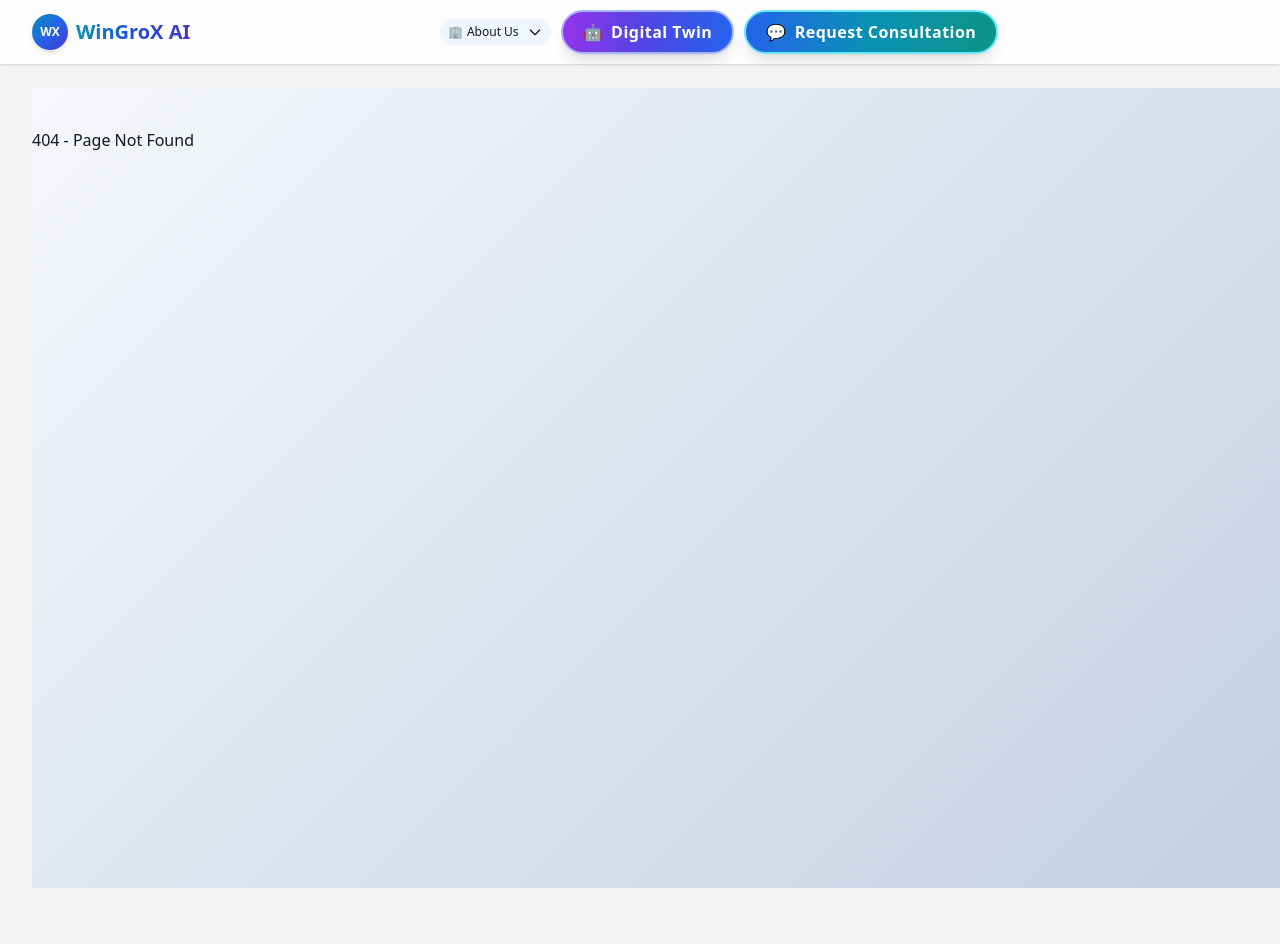
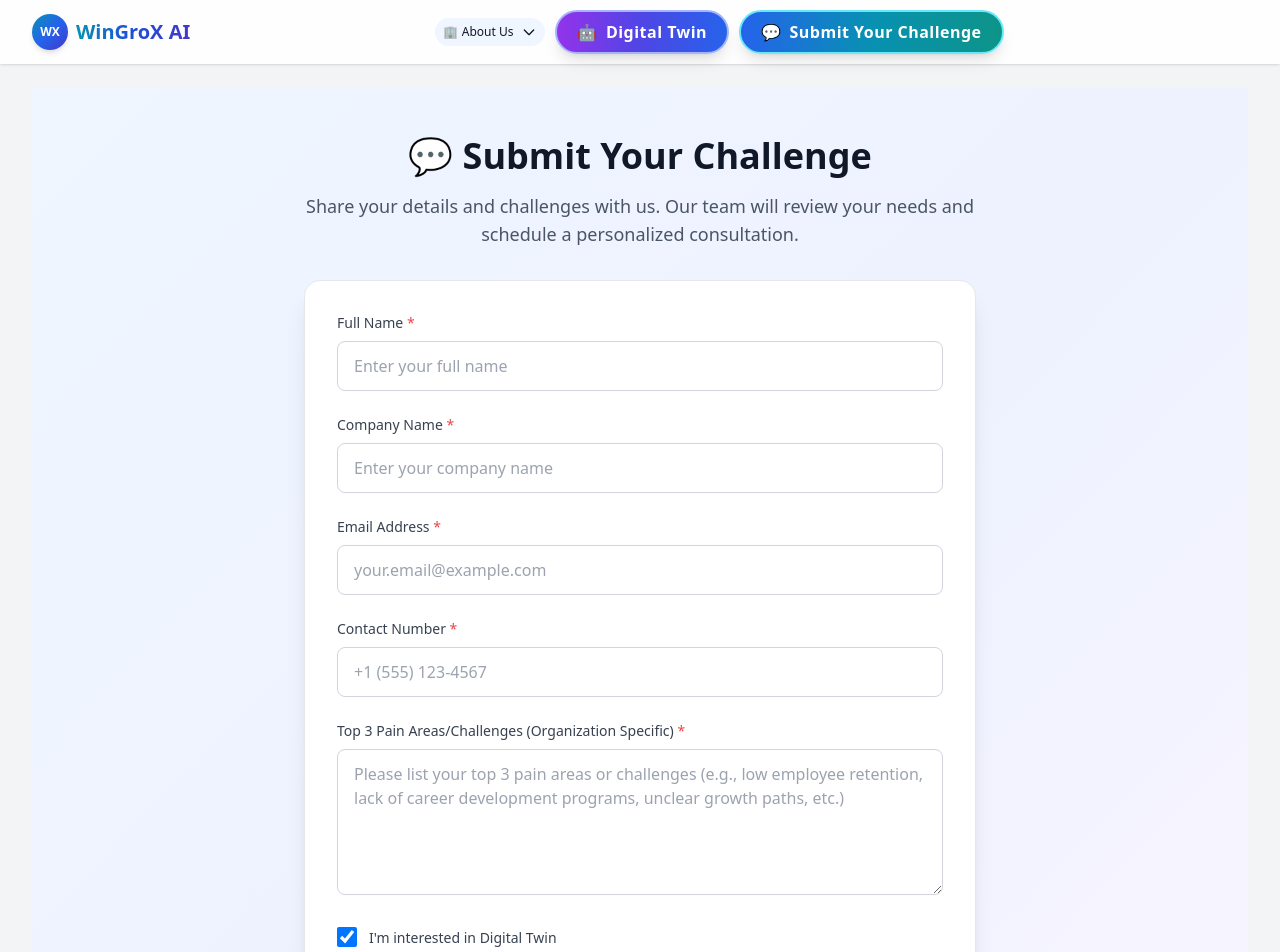
Before and after one commit to shivanichhabra4u10-cmyk/wingro, a React (Create React App) app in the folder client/: page /submit-your-challenge in a window 1280 px wide. Shown: the top 952 px of the page. Built offline with nearby package versions, Linux system fonts and the light colour scheme.

Commit message:
Renamed menu

```diff
--- a/client/src/App.tsx
+++ b/client/src/App.tsx
@@ -107,7 +107,7 @@ const router = createBrowserRouter(
       <Route path="assessment-selection" element={<AssessmentSelection />} />
       <Route path="digital-twin" element={<DigitalTwinCareer />} />
       <Route path="digital-twin-enrollment" element={<DigitalTwinEnrollment />} />
-      <Route path="request-consultation" element={<GetPlaybook />} />
+      <Route path="submit-your-challenge" element={<GetPlaybook />} />
       <Route path="student-9-10" element={<CareerAssessment />} />
       <Route path="student-11-12" element={<CareerAssessment />} />
       <Route path="professional" element={<CareerAssessment />} />
--- a/client/src/components/Layout.tsx
+++ b/client/src/components/Layout.tsx
@@ -179,14 +179,14 @@ const Layout: React.FC<LayoutProps> = ({ children }) => {
                 <span className="mr-2">🤖</span>
                 Digital Twin
               </Link>
-              {/* Request Consultation button */}
+              {/* Submit Your Challenge button */}
               <Link
-                to="/request-consultation"
+                to="/submit-your-challenge"
                 className="ml-2 px-5 py-2 rounded-full text-base font-bold bg-gradient-to-r from-blue-600 via-cyan-600 to-teal-600 text-white shadow-lg border-2 border-cyan-300 hover:scale-105 hover:shadow-xl transition-all duration-200"
                 style={{ letterSpacing: '0.03em' }}
               >
                 <span className="mr-2">💬</span>
-                Request Consultation
+                Submit Your Challenge
               </Link>
             </div>
             {/* Mobile menu button and User menu */}
--- a/client/src/pages/GetPlaybook.tsx
+++ b/client/src/pages/GetPlaybook.tsx
@@ -9,7 +9,7 @@ const GetPlaybook: React.FC = () => {
     email: '',
     contactNo: '',
     painAreas: '',
-    interestedInDigitalTwin: false,
+    interestedInDigitalTwin: true,
   });
   const [isSubmitting, setIsSubmitting] = useState(false);
   const [isSubmitted, setIsSubmitted] = useState(false);
@@ -73,7 +73,7 @@ const GetPlaybook: React.FC = () => {
       <div className="max-w-2xl mx-auto">
         <div className="text-center mb-8">
           <h1 className="text-4xl font-bold text-gray-900 mb-4">
-            � Request a Consultation
+            💬 Submit Your Challenge
           </h1>
           <p className="text-lg text-gray-600">
             Share your details and challenges with us. Our team will review your needs and schedule a personalized consultation.
@@ -150,10 +150,10 @@ const GetPlaybook: React.FC = () => {
               />
             </div>
 
-            {/* Top 5 Pain Areas/Challenges */}
+            {/* Top 3 Pain Areas/Challenges */}
             <div>
               <label htmlFor="painAreas" className="block text-sm font-medium text-gray-700 mb-2">
-                Top 5 Pain Areas/Challenges <span className="text-red-500">*</span>
+                Top 3 Pain Areas/Challenges (Organization Specific) <span className="text-red-500">*</span>
               </label>
               <textarea
                 id="painAreas"
@@ -163,7 +163,7 @@ const GetPlaybook: React.FC = () => {
                 required
                 rows={5}
                 className="w-full px-4 py-3 border border-gray-300 rounded-lg focus:ring-2 focus:ring-blue-500 focus:border-transparent transition-all resize-vertical"
-                placeholder="Please list your top 5 pain areas or challenges (e.g., low employee retention, lack of career development programs, unclear growth paths, etc.)"
+                placeholder="Please list your top 3 pain areas or challenges (e.g., low employee retention, lack of career development programs, unclear growth paths, etc.)"
               />
             </div>
 
@@ -227,12 +227,7 @@ const GetPlaybook: React.FC = () => {
             )}
           </form>
 
-          <div className="mt-6 text-center">
-            <p className="text-xs text-gray-500">
-              By submitting, you agree to receive occasional updates from WinGroX AI.
-              We respect your privacy and you can unsubscribe at any time.
-            </p>
-          </div>
+
         </div>
 
         {/* Benefits Section */}
```
